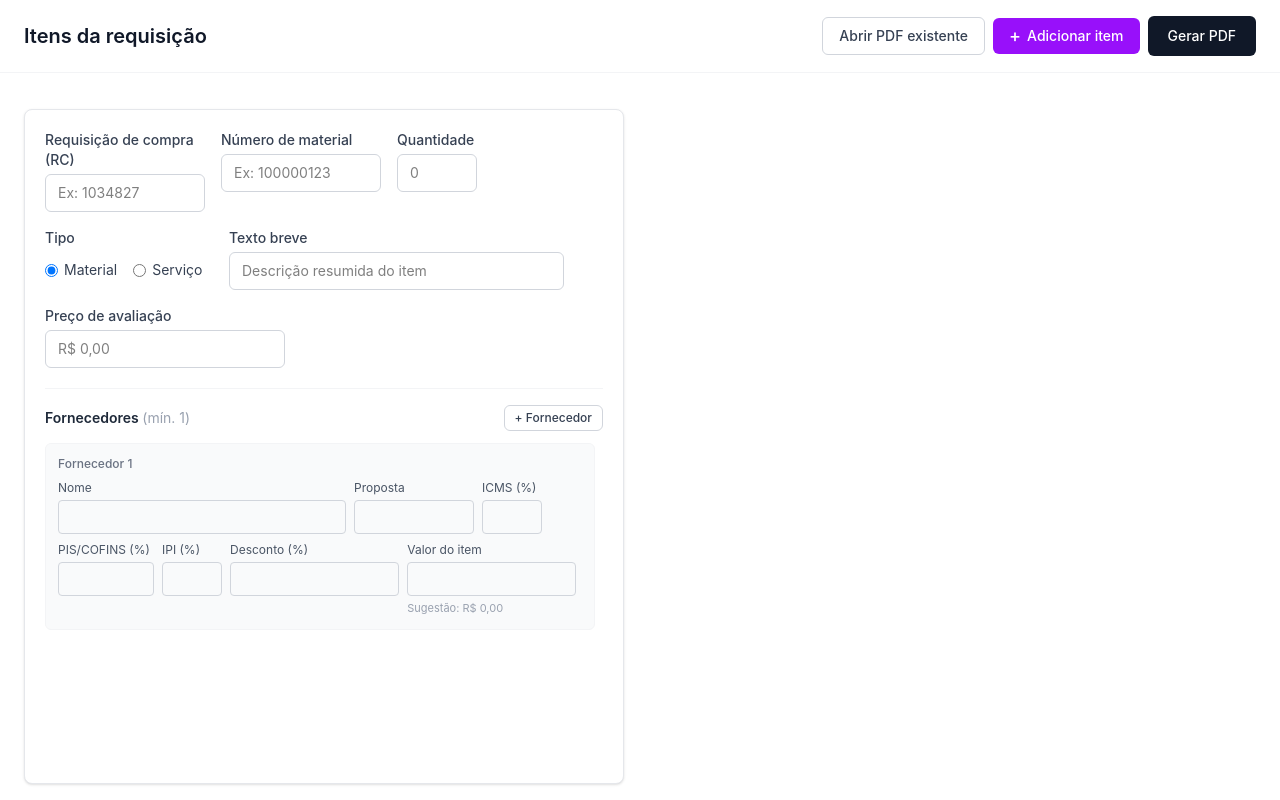
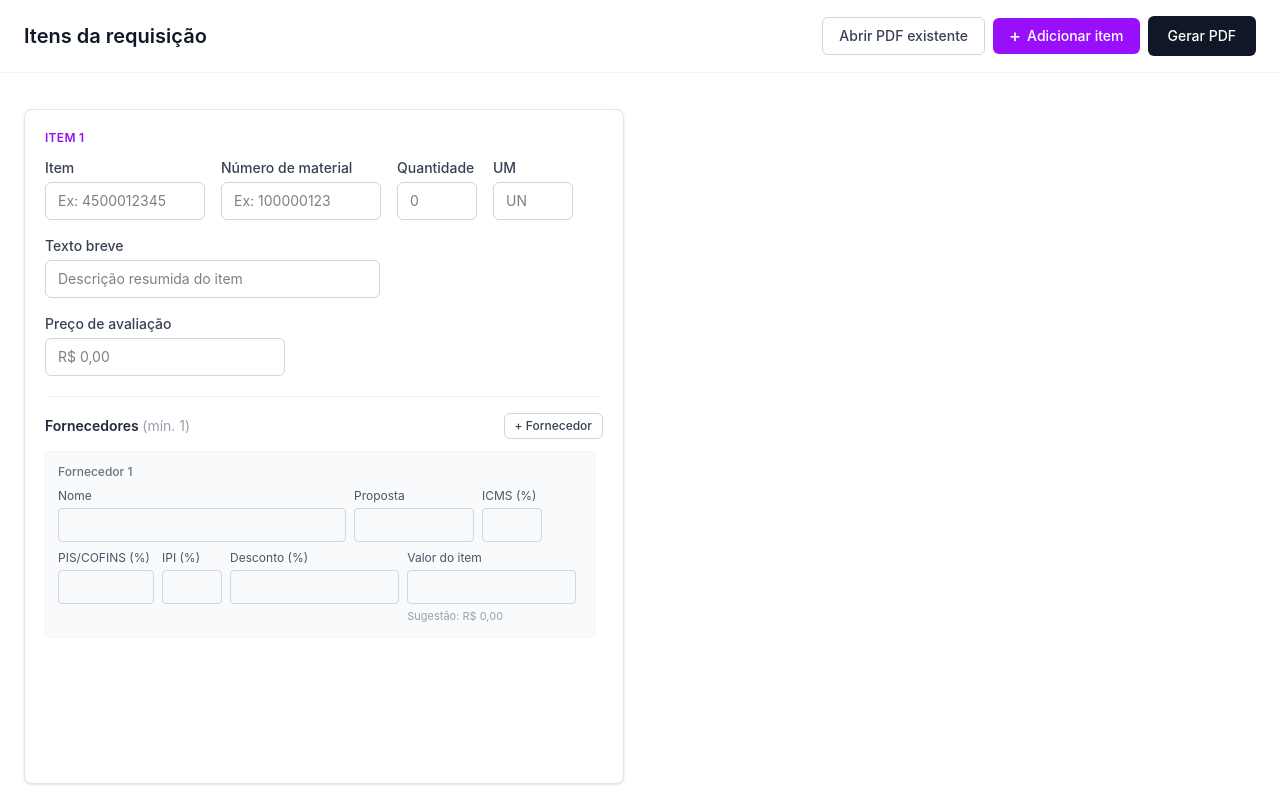
Before and after one commit to AlexandreLaraJr/mapaComparativo, a React (Vite) app: page / in a window 1280 px wide. Built offline with nearby package versions, Linux system fonts and the light colour scheme.

Commit message:
Corrigido a parte de ctrlC ctrlV ao copiar os itens do SAP

```diff
--- /dev/null
+++ b/src/components/ModalColarDados.tsx
@@ -0,0 +1,112 @@
+import { useMemo, useState } from "react";
+import type { RequisicaoItem } from "../types/requisicao";
+import { interpretarColagem } from "../lib/interpretarColagem";
+
+interface ModalColarDadosProps {
+  quantidadeFornecedores: number;
+  onImportar: (itens: RequisicaoItem[], substituir: boolean) => void;
+  onCancelar: () => void;
+}
+
+export default function ModalColarDados({ quantidadeFornecedores, onImportar, onCancelar }: ModalColarDadosProps) {
+  const [texto, setTexto] = useState("");
+  const [substituir, setSubstituir] = useState(true);
+
+  // Pré-visualização em tempo real do que será importado
+  const resultado = useMemo(() => interpretarColagem(texto, quantidadeFornecedores), [texto, quantidadeFornecedores]);
+
+  function handleImportar() {
+    if (resultado.itens.length === 0) return;
+    onImportar(resultado.itens, substituir);
+  }
+
+  return (
+    <div className="fixed inset-0 z-50 flex items-center justify-center bg-black/40 p-4">
+      <div className="max-h-[90vh] w-full max-w-3xl overflow-y-auto rounded-lg bg-white p-6 shadow-xl">
+        <h2 className="mb-1 text-lg font-semibold text-gray-900">Colar dados da requisição</h2>
+        <p className="mb-4 text-sm text-gray-500">
+          Copie os dados do sistema e cole abaixo. Os campos devem estar nesta ordem, um por linha: número do material,
+          texto breve, quantidade, unidade de medida, preço de avaliação.
+        </p>
+
+        <textarea
+          value={texto}
+          onChange={(e) => setTexto(e.target.value)}
+          rows={10}
+          autoFocus
+          className="w-full rounded-md border border-gray-300 px-3 py-2 font-mono text-sm focus:border-purple-500 focus:outline-none focus:ring-1 focus:ring-purple-500"
+          placeholder={"100000123\nParafuso sextavado\n10\nUN\n15,50\n100000124\nPorca\n20\nUN\n2,30"}
+        />
+
+        <div className="mt-3 flex items-center justify-between">
+          <div className="text-sm">
+            {resultado.itens.length > 0 ? (
+              <span className="text-green-700">
+                {resultado.itens.length} {resultado.itens.length === 1 ? "item detectado" : "itens detectados"}
+              </span>
+            ) : (
+              texto.trim().length > 0 && <span className="text-amber-600">Nenhum item completo detectado ainda.</span>
+            )}
+            {resultado.linhasIgnoradas > 0 && (
+              <span className="ml-2 text-amber-600">
+                ({resultado.linhasIgnoradas} {resultado.linhasIgnoradas === 1 ? "linha incompleta será ignorada" : "linhas incompletas serão ignoradas"})
+              </span>
+            )}
+          </div>
+        </div>
+
+        {resultado.itens.length > 0 && (
+          <div className="mt-4 overflow-hidden rounded-md border border-gray-200">
+            <table className="w-full text-sm">
+              <thead className="bg-gray-50 text-left text-xs text-gray-500">
+                <tr>
+                  <th className="px-3 py-2">#</th>
+                  <th className="px-3 py-2">Nº Material</th>
+                  <th className="px-3 py-2">Texto breve</th>
+                  <th className="px-3 py-2">Qtd.</th>
+                  <th className="px-3 py-2">UM</th>
+                  <th className="px-3 py-2">Preço aval.</th>
+                </tr>
+              </thead>
+              <tbody>
+                {resultado.itens.map((item) => (
+                  <tr key={item.id} className="border-t border-gray-100">
+                    <td className="px-3 py-2 text-gray-400">{item.ordem}</td>
+                    <td className="px-3 py-2 text-gray-800">{item.numeroMaterial}</td>
+                    <td className="px-3 py-2 text-gray-800">{item.textoBreve}</td>
+                    <td className="px-3 py-2 text-gray-600">{item.quantidade}</td>
+                    <td className="px-3 py-2 text-gray-600">{item.unidadeMedida}</td>
+                    <td className="px-3 py-2 text-gray-600">{item.precoAvaliacao}</td>
+                  </tr>
+                ))}
+              </tbody>
+            </table>
+          </div>
+        )}
+
+        <label className="mt-4 flex items-center gap-2 text-sm text-gray-700">
+          <input type="checkbox" checked={substituir} onChange={(e) => setSubstituir(e.target.checked)} />
+          Substituir os itens atuais (desmarque para adicionar ao final da lista)
+        </label>
+
+        <div className="mt-5 flex justify-end gap-2">
+          <button
+            type="button"
+            onClick={onCancelar}
+            className="rounded-md border border-gray-300 px-4 py-2 text-sm font-medium text-gray-700 hover:bg-gray-50"
+          >
+            Cancelar
+          </button>
+          <button
+            type="button"
+            onClick={handleImportar}
+            disabled={resultado.itens.length === 0}
+            className="rounded-md bg-purple-600 px-5 py-2.5 text-sm font-medium text-white hover:bg-purple-700 disabled:cursor-not-allowed disabled:opacity-50"
+          >
+            Importar {resultado.itens.length > 0 ? `${resultado.itens.length} ${resultado.itens.length === 1 ? "item" : "itens"}` : ""}
+          </button>
+        </div>
+      </div>
+    </div>
+  );
+}
--- a/src/components/RequisicaoCard.tsx
+++ b/src/components/RequisicaoCard.tsx
@@ -28,8 +28,6 @@ export default function RequisicaoCard({
     onRemoverFornecedor,
     onAtualizarFornecedor,
 }: RequisicaoCardProps) {
-    const ehMaterial = item.tipo === "material";
-
     function atualizarCampo<K extends keyof RequisicaoItem>(
         campo: K,
         valor: RequisicaoItem[K],
@@ -37,16 +35,11 @@ export default function RequisicaoCard({
         onChange({ ...item, [campo]: valor });
     }
 
-    function handleMudarTipo(novoTipo: RequisicaoItem["tipo"]) {
-        onChange({
-            ...item,
-            tipo: novoTipo,
-            numeroMaterial: novoTipo === "servico" ? "" : item.numeroMaterial,
-        });
-    }
-
     return (
         <div className="relative flex h-full w-full flex-col rounded-lg border border-gray-200 bg-white p-5 shadow-sm">
+            <div className="mb-3 text-xs font-semibold uppercase tracking-wide text-purple-600">
+                Item {item.ordem}
+            </div>
             {podeRemover && (
                 <button
                     type="button"
@@ -61,7 +54,7 @@ export default function RequisicaoCard({
             <div className="flex flex-wrap gap-4">
                 <div className="w-40">
                     <label className="mb-1 block text-sm font-medium text-gray-700">
-                        Requisição de compra (RC)
+                        Item
                     </label>
                     <input
                         type="text"
@@ -70,7 +63,7 @@ export default function RequisicaoCard({
                             atualizarCampo("numeroRC", e.target.value)
                         }
                         className="w-full rounded-md border border-gray-300 px-3 py-2 text-sm focus:border-purple-500 focus:outline-none focus:ring-1 focus:ring-purple-500"
-                        placeholder="Ex: 1034827"
+                        placeholder="Ex: 4500012345"
                     />
                 </div>
 
@@ -78,7 +71,6 @@ export default function RequisicaoCard({
                     <label className="mb-1 block text-sm font-medium text-gray-700">
                         Número de material
                     </label>
-                    {ehMaterial ? (
                     <input
                         type="text"
                         value={item.numeroMaterial}
@@ -88,15 +80,6 @@ export default function RequisicaoCard({
                         className="w-full rounded-md border border-gray-300 px-3 py-2 text-sm focus:border-purple-500 focus:outline-none focus:ring-1 focus:ring-purple-500"
                         placeholder="Ex: 100000123"
                     />
-                    ) : (
-                        <input
-                            type="text"
-                            value="Serviço"
-                            disabled
-                            readOnly
-                            className="w-full cursor-not-allowed rounded-md border border-gray-200 bg-gray-100 px-3 py-2 text-sm text-gray-500"
-                        />
-                    )}
                 </div>
                 <div className="w-20">
                     <label className="mb-1 block text-sm font-medium text-gray-700">
@@ -112,30 +95,19 @@ export default function RequisicaoCard({
                         placeholder="0"
                     />
                 </div>
-                <div className="w-42">
+                <div className="w-20">
                     <label className="mb-1 block text-sm font-medium text-gray-700">
-                        Tipo
+                        UM
                     </label>
-                    <div className="flex gap-4 pt-2">
-                        <label className="flex items-center gap-1.5 text-sm text-gray-700">
                     <input
-                                type="radio"
-                                name={`tipo-${item.id}`}
-                                checked={ehMaterial}
-                                onChange={() => handleMudarTipo("material")}
+                        type="text"
+                        value={item.unidadeMedida}
+                        onChange={(e) =>
+                            atualizarCampo("unidadeMedida", e.target.value)
+                        }
+                        className="w-full rounded-md border border-gray-300 px-3 py-2 text-sm focus:border-purple-500 focus:outline-none focus:ring-1 focus:ring-purple-500"
+                        placeholder="UN"
                     />
-                            Material
-                        </label>
-                        <label className="flex items-center gap-1.5 text-sm text-gray-700">
-                            <input
-                                type="radio"
-                                name={`tipo-${item.id}`}
-                                checked={!ehMaterial}
-                                onChange={() => handleMudarTipo("servico")}
-                            />
-                            Serviço
-                        </label>
-                    </div>
                 </div>
 
                 <div className="w-6/10">
--- /dev/null
+++ b/src/lib/interpretarColagem.ts
@@ -0,0 +1,70 @@
+import type { RequisicaoItem } from "../types/requisicao";
+import { criarFornecedorVazio } from "../types/requisicao";
+
+/**
+ * Cada item ocupa 5 linhas no texto copiado do sistema, nesta ordem:
+ *   1. número do material
+ *   2. texto breve
+ *   3. quantidade
+ *   4. unidade de medida
+ *   5. preço de avaliação
+ */
+const CAMPOS_POR_ITEM = 5;
+
+export interface ResultadoColagem {
+  itens: RequisicaoItem[];
+  linhasIgnoradas: number;
+}
+
+export function interpretarColagem(texto: string, quantidadeFornecedores = 1): ResultadoColagem {
+  // Normaliza quebras de linha (Windows usa \r\n) e descarta linhas vazias
+  const linhas = texto
+    .replace(/\r\n/g, "\n")
+    .replace(/\r/g, "\n")
+    .split("\n")
+    .map((linha) => linha.trim())
+    .filter((linha) => linha.length > 0);
+
+  const itens: RequisicaoItem[] = [];
+  let indice = 0;
+
+  while (indice + CAMPOS_POR_ITEM <= linhas.length) {
+    const [numeroMaterial, textoBreve, quantidade, unidadeMedida, precoAvaliacao] = linhas.slice(
+      indice,
+      indice + CAMPOS_POR_ITEM
+    );
+
+    itens.push({
+      id: crypto.randomUUID(),
+      ordem: itens.length + 1,
+      numeroRC: "",
+      numeroMaterial,
+      textoBreve,
+      quantidade: normalizarNumero(quantidade),
+      unidadeMedida,
+      precoAvaliacao: normalizarNumero(precoAvaliacao),
+      fornecedores: Array.from({ length: quantidadeFornecedores }, () => criarFornecedorVazio()),
+    });
+
+    indice += CAMPOS_POR_ITEM;
+  }
+
+  return {
+    itens,
+    linhasIgnoradas: linhas.length - indice,
+  };
+}
+
+/**
+ * Converte número no formato brasileiro (1.234,56) para o formato que
+ * inputs type="number" entendem (1234.56).
+ */
+function normalizarNumero(valor: string): string {
+  if (!valor) return "";
+  const limpo = valor.replace(/[^\d.,-]/g, "");
+
+  if (limpo.includes(",")) {
+    return limpo.replace(/\./g, "").replace(",", ".");
+  }
+  return limpo;
+}
--- a/src/lib/pdfRequisicaoBuilder.ts
+++ b/src/lib/pdfRequisicaoBuilder.ts
@@ -8,7 +8,6 @@ import type {
 import type {
     RequisicaoItem,
     Fornecedor,
-    TipoItem,
     DadosConfirmacaoPdf,
 } from "../types/requisicao";
 import {
@@ -18,8 +17,8 @@ import {
     formatarMoeda,
 } from "./calculosFornecedor";
 
-const LARGURA_PAGINA = 842; // A4 retrato (vertical)
-const ALTURA_PAGINA = 595;
+const LARGURA_PAGINA = 595; // A4 retrato (vertical)
+const ALTURA_PAGINA = 842;
 const MARGEM = 30;
 const ALTURA_LINHA = 16;
 const TAMANHO_FONTE = 7;
@@ -96,7 +95,7 @@ function desenharCabecalho(
     const linhasCabecalhoDireita = [
         `Comprador: ${confirmacao.comprador}`,
         `Data: ${dataHoje}`,
-        `GCm: ${confirmacao.gcmNumero}`,
+        `GCm: ${confirmacao.gcmNumero} - ${confirmacao.gcmNome}`,
     ];
 
     linhasCabecalhoDireita.forEach((linha, indice) => {
@@ -234,10 +233,12 @@ function desenharMatrizItens(estado: EstadoDesenho, itens: RequisicaoItem[]) {
         itens.length > 0 ? itens[0].fornecedores.length : 0;
 
     const LARGURA_ITEM = {
-        numeroRC: 40,
-        numeroMaterial: 40,
-        textoBreve: 85,
-        quantidade: 25,
+        ordem: 20,
+        numeroRC: 38,
+        numeroMaterial: 38,
+        textoBreve: 72,
+        quantidade: 22,
+        unidadeMedida: 20,
     };
     const LARGURA_SUBCOLUNA_FORNECEDOR = 38; // cada fornecedor tem 3 subcolunas desse tamanho
 
@@ -273,6 +274,11 @@ function desenharMatrizItens(estado: EstadoDesenho, itens: RequisicaoItem[]) {
         let x = MARGEM;
         const campos: { chave: string; largura: number; valor: string }[] = [
             {
+                chave: "ordem",
+                largura: LARGURA_ITEM.ordem,
+                valor: String(item.ordem),
+            },
+            {
                 chave: "numeroRC",
                 largura: LARGURA_ITEM.numeroRC,
                 valor: item.numeroRC,
@@ -280,8 +286,7 @@ function desenharMatrizItens(estado: EstadoDesenho, itens: RequisicaoItem[]) {
             {
                 chave: "numeroMaterial",
                 largura: LARGURA_ITEM.numeroMaterial,
-                valor:
-                    item.tipo === "material" ? item.numeroMaterial : "Serviço",
+                valor: item.numeroMaterial,
             },
             {
                 chave: "textoBreve",
@@ -292,6 +297,11 @@ function desenharMatrizItens(estado: EstadoDesenho, itens: RequisicaoItem[]) {
                 chave: "quantidade",
                 largura: LARGURA_ITEM.quantidade,
                 valor: item.quantidade,
+            },
+            {
+                chave: "unidadeMedida",
+                largura: LARGURA_ITEM.unidadeMedida,
+                valor: item.unidadeMedida,
             },
         ];
 
@@ -310,18 +320,6 @@ function desenharMatrizItens(estado: EstadoDesenho, itens: RequisicaoItem[]) {
             });
             x += campo.largura;
         }
-
-        // Campo oculto guardando o tipo (material/serviço), necessário pra releitura correta
-        const campoTipo = estado.form.createTextField(
-            nomeCampoItem(indiceItem, "tipo"),
-        );
-        campoTipo.setText(item.tipo === "material" ? "Material" : "Serviço");
-        campoTipo.addToPage(estado.page, {
-            x: -1000,
-            y: -1000,
-            width: 1,
-            height: 1,
-        }); // fora da área visível
 
         item.fornecedores.forEach((fornecedor, indiceFornecedor) => {
             const { valor, valorSemImpostos, valorFinal } =
@@ -389,10 +387,12 @@ function desenharCabecalhoMatriz(
     estado: EstadoDesenho,
     itens: RequisicaoItem[],
     larguraItem: {
+        ordem: number;
         numeroRC: number;
         numeroMaterial: number;
         textoBreve: number;
         quantidade: number;
+        unidadeMedida: number;
     },
     larguraSubcoluna: number,
     quantidadeFornecedores: number,
@@ -410,10 +410,12 @@ function desenharCabecalhoMatriz(
 
     let x = MARGEM;
     const titulosItem = [
+        { titulo: "#", largura: larguraItem.ordem },
         { titulo: "Nº RC", largura: larguraItem.numeroRC },
-        { titulo: "Nº Material", largura: larguraItem.numeroMaterial },
+        { titulo: "Nº Mat.", largura: larguraItem.numeroMaterial },
         { titulo: "Item", largura: larguraItem.textoBreve },
         { titulo: "Qtd.", largura: larguraItem.quantidade },
+        { titulo: "UM", largura: larguraItem.unidadeMedida },
     ];
     for (const t of titulosItem) {
         page.drawText(t.titulo, {
@@ -447,10 +449,12 @@ function desenharCabecalhoMatriz(
 
     x =
         MARGEM +
+        larguraItem.ordem +
         larguraItem.numeroRC +
         larguraItem.numeroMaterial +
         larguraItem.textoBreve +
-        larguraItem.quantidade;
+        larguraItem.quantidade +
+        larguraItem.unidadeMedida;
     for (let i = 0; i < quantidadeFornecedores; i++) {
         const subtitulos = ["Valor", "S/Imp", "Final"];
         for (const sub of subtitulos) {
@@ -518,10 +522,6 @@ export async function lerRequisicoesDoPdf(
     const indicesOrdenados = Array.from(indicesItem).sort((a, b) => a - b);
 
     return indicesOrdenados.map((indiceItem) => {
-        const tipoTexto = lerCampo(nomeCampoItem(indiceItem, "tipo"));
-        const tipo: TipoItem =
-            tipoTexto === "Material" ? "material" : "servico";
-
         const indicesFornecedor = Array.from(
             indicesFornecedorPorItem.get(indiceItem) ?? [],
         ).sort((a, b) => a - b);
@@ -571,15 +571,17 @@ export async function lerRequisicoesDoPdf(
 
         return {
             id: crypto.randomUUID(),
+            ordem:
+                Number(lerCampo(nomeCampoItem(indiceItem, "ordem"))) ||
+                indiceItem + 1,
             numeroRC: lerCampo(nomeCampoItem(indiceItem, "numeroRC")),
-            tipo,
             quantidade: lerCampo(nomeCampoItem(indiceItem, "quantidade")),
+            unidadeMedida: lerCampo(nomeCampoItem(indiceItem, "unidadeMedida")),
             precoAvaliacao: "",
             textoBreve: lerCampo(nomeCampoItem(indiceItem, "textoBreve")),
-            numeroMaterial:
-                tipo === "material"
-                    ? lerCampo(nomeCampoItem(indiceItem, "numeroMaterial"))
-                    : "",
+            numeroMaterial: lerCampo(
+                nomeCampoItem(indiceItem, "numeroMaterial"),
+            ),
             fornecedores:
                 fornecedores.length > 0
                     ? fornecedores
--- a/src/types/requisicao.ts
+++ b/src/types/requisicao.ts
@@ -1,5 +1,3 @@
-export type TipoItem = "material" | "servico";
-
 export interface Fornecedor {
     id: string;
     nome: string;
@@ -13,12 +11,13 @@ export interface Fornecedor {
 
 export interface RequisicaoItem {
     id: string;
+    ordem: number; // posição sequencial do item na requisição (1, 2, 3...)
     numeroRC: string;
-    tipo: TipoItem;
+    numeroMaterial: string;
+    textoBreve: string;
     quantidade: string;
+    unidadeMedida: string;
     precoAvaliacao: string;
-    textoBreve: string;
-    numeroMaterial: string;
     fornecedores: Fornecedor[];
 }
 
@@ -33,6 +32,20 @@ export function criarFornecedorVazio(): Fornecedor {
         pisCofins: "",
         desconto: "",
         valorItem: "",
+    };
+}
+
+export function criarRequisicaoVazia(ordem = 1): RequisicaoItem {
+    return {
+        id: crypto.randomUUID(),
+        ordem,
+        numeroRC: "",
+        numeroMaterial: "",
+        textoBreve: "",
+        quantidade: "",
+        unidadeMedida: "",
+        precoAvaliacao: "",
+        fornecedores: [criarFornecedorVazio()],
     };
 }
 
@@ -56,15 +69,3 @@ export function criarDadosConfirmacaoVazios(): DadosConfirmacaoPdf {
         motivoEscolha: "",
     };
 }
-export function criarRequisicaoVazia(): RequisicaoItem {
-    return {
-        id: crypto.randomUUID(),
-        numeroRC: "",
-        tipo: "material",
-        quantidade: "",
-        precoAvaliacao: "",
-        textoBreve: "",
-        numeroMaterial: "",
-        fornecedores: [criarFornecedorVazio()],
-    };
-}
```
Lines whose indentation alone changed are shown as unchanged.
